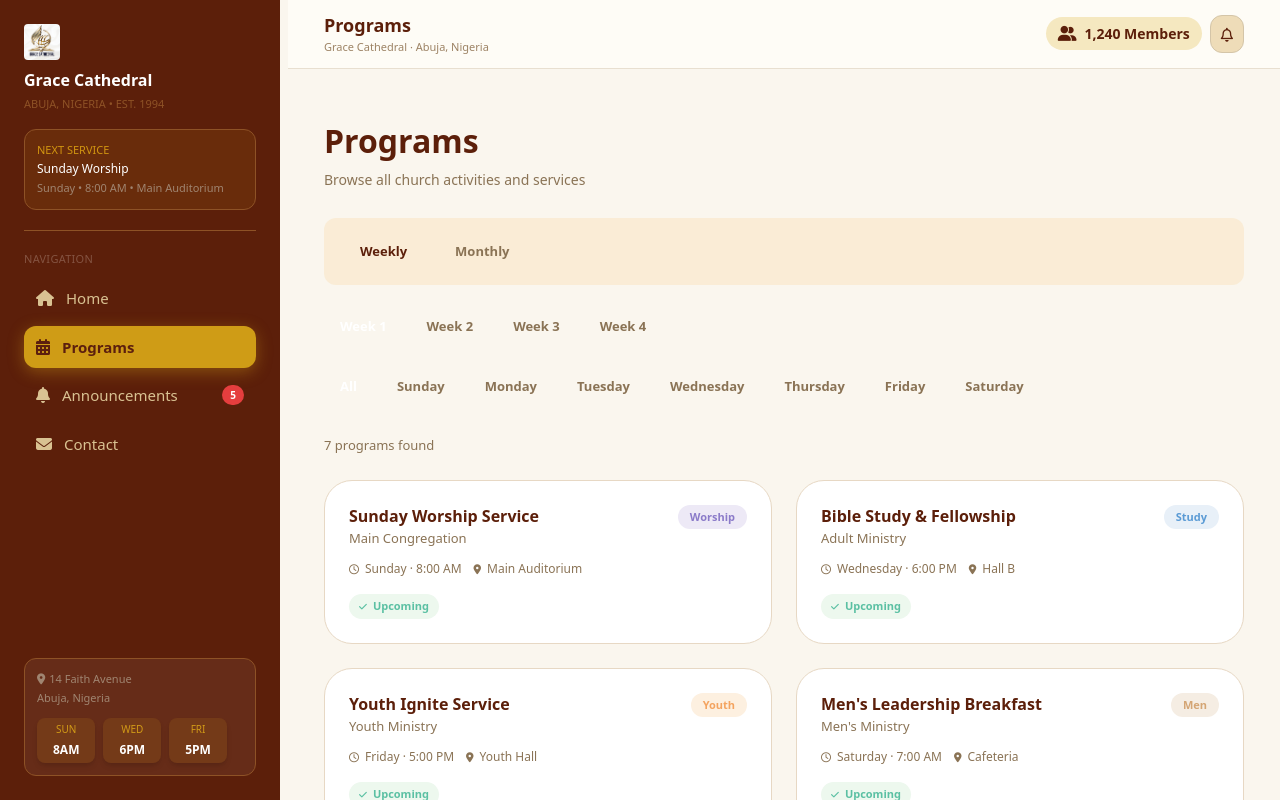
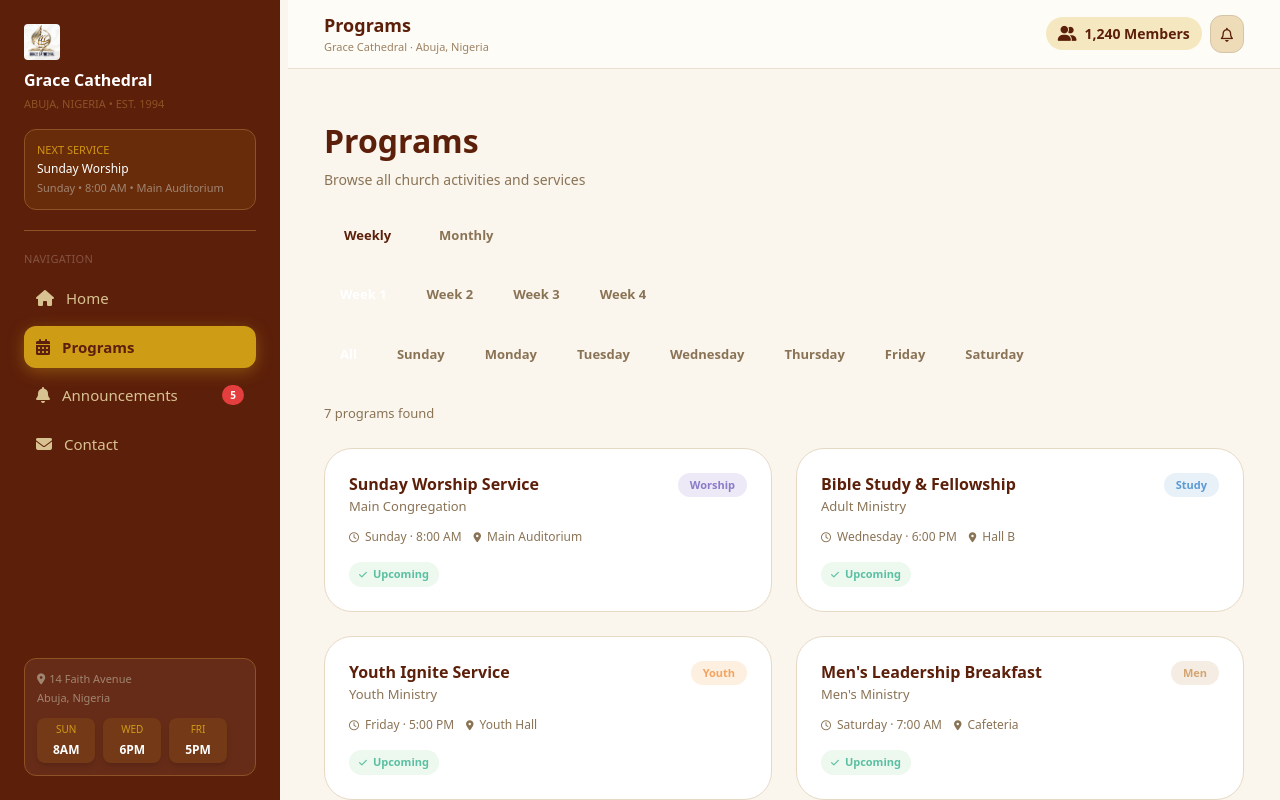
Before and after one commit to molatunji-ctrl/GraceCathedral, a React (Vite) app: page /programs in a window 1280 px wide. Shown: the top 800 px of the page. Built offline with nearby package versions, Linux system fonts and the light colour scheme.

Commit message:
Update Programs.jsx

```diff
--- a/src/pages/Programs.jsx
+++ b/src/pages/Programs.jsx
@@ -70,7 +70,7 @@ function Programs() {
         </div>
 
         {/* ── Weekly / Monthly toggle ── */}
-        <div className='flex gap-2 mb-6 flex-wrap bg-amber-500/10 p-4 rounded-xl'>
+        <div className='flex gap-2 mb-6 flex-wrap bg'>
           <button
             onClick={() => setViewMode('weekly')}
             className={`px-5 py-2 rounded-full font-semibold text-[13px] border transition ${
```
